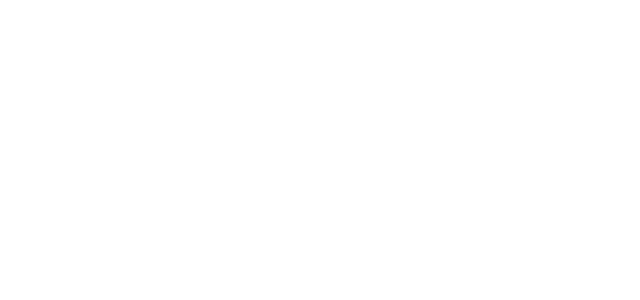
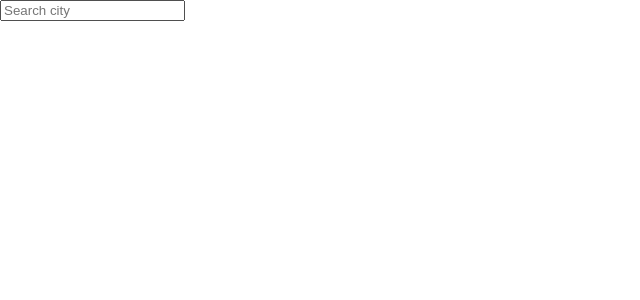
Before and after one commit to VertiaevBogdan/WeatherForecastForTescoSW, a React (Vite) app: page / in a window 1280 px wide. Shown: the top 300 px of the page, without its empty margins (0-640 px from the left). Built offline with nearby package versions, Linux system fonts and the light colour scheme.

Commit message:
fixed filter in searchCities, search is working

```diff
--- a/src/components/Search.jsx
+++ b/src/components/Search.jsx
@@ -1,4 +1,5 @@
 import {useState} from "react";
+import {searchCities} from "../utils/cityUtils.js";
 
 export default function Search({ onCitySelected }) {
 
@@ -6,11 +7,43 @@ export default function Search({ onCitySelected }) {
     const [suggestions, setSuggestions] = useState([]);
     // promyslet si kde pak bude selectedCity
 
+    const handleChange = (event) => {
+        const value = event.target.value;
+
+        setQuery(value);
+        setSuggestions(searchCities(value));
+    };
+
+    const handleCitySelect = (city) => {
+        setQuery(`${city.name}, ${city.country}`);
+        setSuggestions([]);
+        onCitySelected(city);
+    };
 
 
     return (
-        <form>
+        <form className="search">
+            <input
+                type="text"
+                className="search__input"
+                value={query}
+                onChange={handleChange}
+                placeholder="Search city"
+            />
 
+            {suggestions.length > 0 && (
+                <ul className="search__suggestions">
+                    {suggestions.map((city) => (
+                        <li
+                            className="search__suggestion"
+                            key={city.id}
+                            onClick={() => handleCitySelect(city)}
+                        >
+                            {city.name}, {city.country}
+                        </li>
+                    ))}
+                </ul>
+            )}
         </form>
     );
 
--- a/src/utils/cityUtils.js
+++ b/src/utils/cityUtils.js
@@ -8,5 +8,5 @@ export const searchCities = (query) => {
     const normalizedQuery = query.toLowerCase().trim();
 
     return cities.filter((city) =>
-        city.name.toLowerCase().startsWith(normalizedQuery).slice(0, 10));
+        city.name.toLowerCase().startsWith(normalizedQuery)).slice(0, 5);
 };
```
